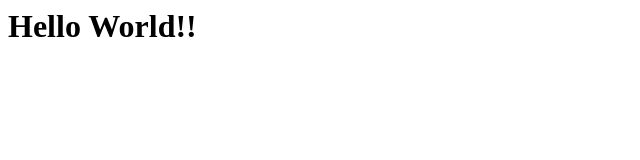
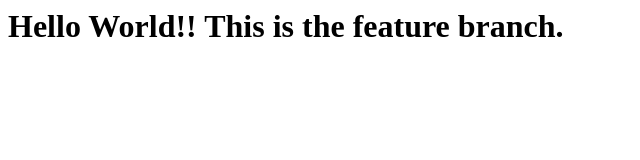
Before and after one commit to MoigeMatino/DevOps001, a plain HTML site: page index.html in a window 1280 px wide. Shown: the whole page, without its empty margins (0-640 px from the left). Drawn offline with Linux system fonts and the light colour scheme.

Commit message:
Second Commit

```diff
--- a/index.html
+++ b/index.html
@@ -5,6 +5,6 @@
     <title>Document</title>
 </head>
 <body>
-    <h1>Hello World!!</h1>
+    <h1>Hello World!! This is the feature branch.</h1>
 </body>
 </html>
```
